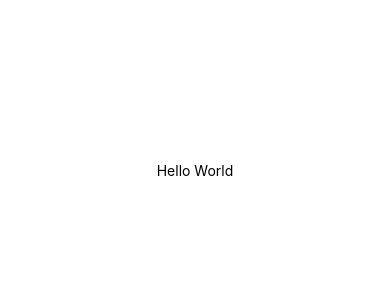
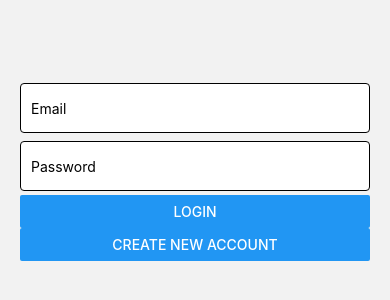
Before and after one commit to Backsta3/Fake-Store, a React Native app: screen /Login in a window 390 px wide. Shown: the part 252-552 px from the top of the page. Built offline with nearby package versions, Linux system fonts and the light colour scheme.

Commit message:
FEATURE/ADD: Firebase authentication

```diff
--- a/App.tsx
+++ b/App.tsx
@@ -1,20 +1,17 @@
+import { NavigationContainer } from '@react-navigation/native';
+import { createNativeStackNavigator } from '@react-navigation/native-stack';
 import { StatusBar } from 'expo-status-bar';
 import { StyleSheet, Text, View } from 'react-native';
+import Login from './app/screens/Login';
+
+const Stack = createNativeStackNavigator();
 
 export default function App() {
   return (
-    <View style={styles.container}>
-      <Text>Hello World</Text>
-      <StatusBar style="auto" />
-    </View>
+    <NavigationContainer>
+      <Stack.Navigator initialRouteName='Login'>
+        <Stack.Screen name="Login" component={Login} options={{headerShown: false}}/>
+      </Stack.Navigator>
+    </NavigationContainer>
   );
 }
-
-const styles = StyleSheet.create({
-  container: {
-    flex: 1,
-    backgroundColor: '#fff',
-    alignItems: 'center',
-    justifyContent: 'center',
-  },
-});
--- /dev/null
+++ b/app/screens/Login.tsx
@@ -0,0 +1,77 @@
+// Default Imports
+import React, { useState } from 'react';
+import { View, Text, StyleSheet, TextInput, ActivityIndicator, Button, KeyboardAvoidingView } from 'react-native';
+import { signInWithEmailAndPassword, createUserWithEmailAndPassword } from 'firebase/auth'
+import { initializeAuth, getReactNativePersistence} from 'firebase/auth';
+import ReactNativeAsyncStorage from '@react-native-async-storage/async-storage';
+
+// Internal Imports
+import { FIREBASE_AUTH } from '../../firebaseConfig';
+
+const Login = () => {
+    // React Hooks for state handling
+    const [email, setEmail] = useState('');
+    const [password, setPassword] = useState('');
+    const [loading, setLoading] = useState(false);
+
+    const auth = FIREBASE_AUTH;
+
+    const SignIn = async () => {
+        setLoading(true);
+        try {
+            const response = await signInWithEmailAndPassword(auth, email, password);
+            alert('success');
+        } catch (error) {
+            alert("Login failed")
+        } finally{
+            setLoading(false);
+        }
+    }
+
+    const SignUp = async () => {
+        setLoading(true);
+        try {
+            const response = await createUserWithEmailAndPassword(auth, email, password);
+            alert('Account created successfully. Login with your credentials.');
+        } catch (error) {
+            alert("Failed to create new account")
+        } finally{
+            setLoading(false);
+        }
+    }
+
+
+
+  return (
+    <View style={styles.container}>
+        <KeyboardAvoidingView behavior='padding'>
+            <TextInput value={email} style={styles.input} placeholder='Email' autoCapitalize='none' onChangeText={(text) => setEmail(text)}></TextInput>
+            <TextInput value={password} style={styles.input} placeholder='Password' autoCapitalize='none' onChangeText={(password) => setPassword(password)} secureTextEntry={true}></TextInput>
+
+            { loading ? (<ActivityIndicator size="large" color="#0000ff" />) :
+            (<>
+                <Button title="Login" onPress={SignIn}/>
+                <Button title="Create new account" onPress={SignUp}/>
+            </>)}
+        </KeyboardAvoidingView>
+    </View>
+  )
+}
+
+export default Login;
+
+const styles = StyleSheet.create({
+    container: {
+        marginHorizontal: 20,
+        flex: 1,
+        justifyContent: 'center'
+    },
+    input: {
+        marginVertical: 4,
+        height: 50,
+        borderWidth: 1,
+        borderRadius: 4,
+        padding: 10,
+        backgroundColor: '#fff'
+    }
+});
--- a/firebaseConfig.ts
+++ b/firebaseConfig.ts
@@ -1,5 +1,7 @@
 import { initializeApp } from "firebase/app";
-import { getAuth } from "firebase/auth"
+import { getAuth } from "firebase/auth";
+import { initializeAuth, getReactNativePersistence} from 'firebase/auth';
+import ReactNativeAsyncStorage from '@react-native-async-storage/async-storage';
 
 // Firebase configuration
 const firebaseConfig = {
@@ -13,5 +15,8 @@ const firebaseConfig = {
 
 
 // Initializing Firebase
-export const FIREBASE_APP = initializeApp(firebaseConfig);
-export const FIREBASE_AUTH = getAuth(FIREBASE_APP);
+const APP = initializeApp(firebaseConfig);
+export const FIREBASE_APP = initializeAuth(APP , {
+  persistence: getReactNativePersistence(ReactNativeAsyncStorage)
+});
+export const FIREBASE_AUTH = getAuth(APP);
--- /dev/null
+++ b/metro.config.js
@@ -0,0 +1,6 @@
+const { getDefaultConfig } = require('expo/metro-config');
+
+const defaultConfig = getDefaultConfig(__dirname);
+defaultConfig.resolver.assetExts.push('cjs');
+
+module.exports = defaultConfig;
--- a/package.json
+++ b/package.json
@@ -9,6 +9,7 @@
     "web": "expo start --web"
   },
   "dependencies": {
+    "@react-native-async-storage/async-storage": "^1.21.0",
     "@react-navigation/native": "^6.1.9",
     "@react-navigation/native-stack": "^6.9.17",
     "expo": "~50.0.5",
@@ -16,8 +17,8 @@
     "firebase": "^10.8.0",
     "react": "18.2.0",
     "react-native": "0.73.2",
-    "react-native-screens": "~3.29.0",
-    "react-native-safe-area-context": "4.8.2"
+    "react-native-safe-area-context": "4.8.2",
+    "react-native-screens": "~3.29.0"
   },
   "devDependencies": {
     "@babel/core": "^7.20.0",
--- a/tsconfig.json
+++ b/tsconfig.json
@@ -1,6 +1,9 @@
 {
   "extends": "expo/tsconfig.base",
   "compilerOptions": {
-    "strict": true
+    "strict": true,
+    "paths": {
+      "@firebase/auth": ["./node_modules/@firebase/auth/dist/index.rn.d.ts"]
+    }
   }
 }
```
Also changed, not shown: app/screens/Home.tsx (added), app/screens/Registration.tsx (added), 1 other file (tests, documents, lock files or other folders).
